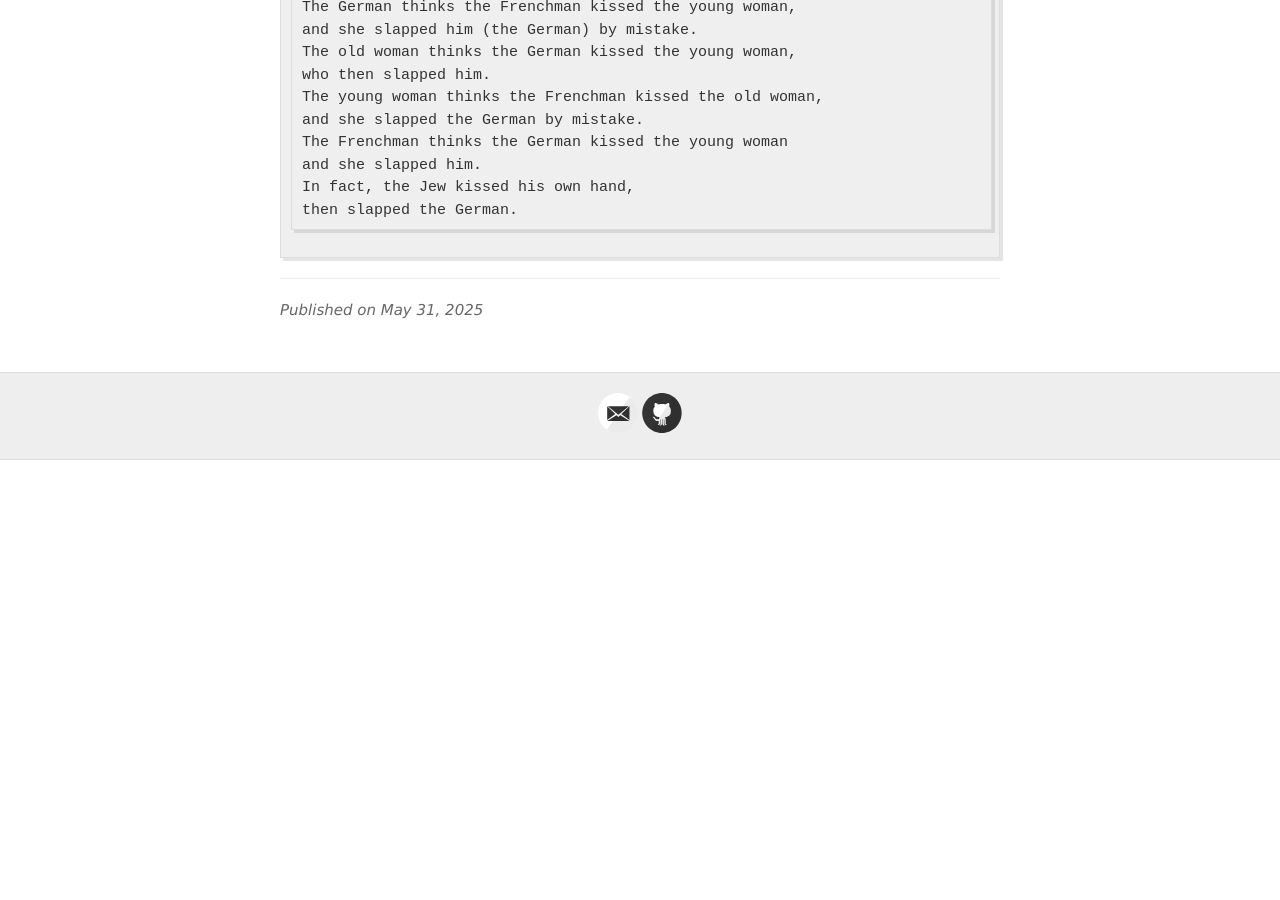
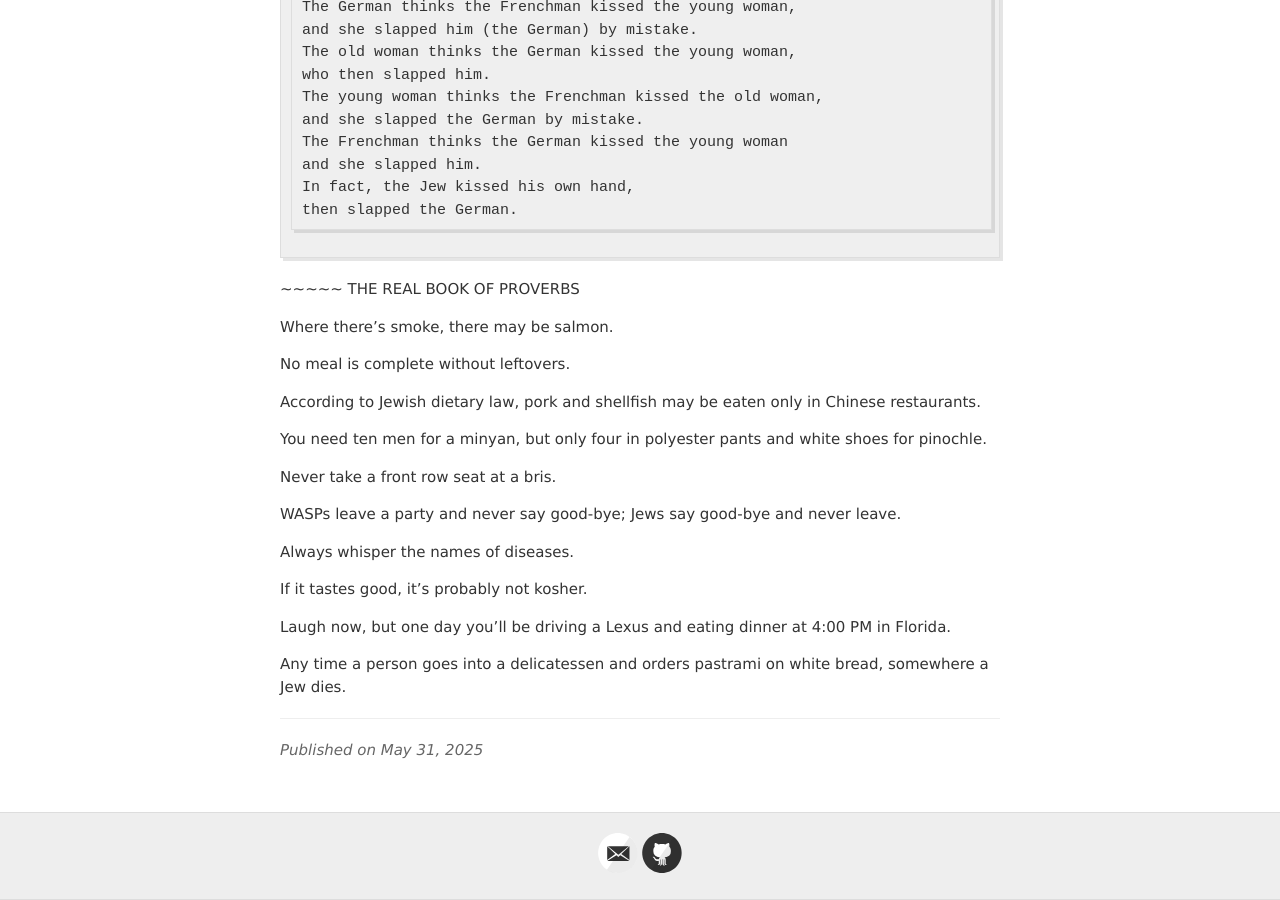
Before and after one commit to jvmallow/jvmallow.github.io, a Jekyll site: the page built from _posts/2025-05-31-Jewish_Humor.md, in a window 1280 px wide and 900 px high, scrolled down 9718 px. Built offline with Jekyll 4.4.1, drawn with Linux system fonts in a browser that asks for light colours; a script that is not in the unit is left out; before the commit the page ends 10178 px from its top, so only the background shows below that.

Commit message:
Update 2025-05-31-Jewish_Humor.md

```diff
--- a/_posts/2025-05-31-Jewish_Humor.md
+++ b/_posts/2025-05-31-Jewish_Humor.md
@@ -386,3 +386,26 @@ and she slapped him.
 In fact, the Jew kissed his own hand,
 then slapped the German.
 ~~~~~
+
+~~~~~
+THE REAL BOOK OF PROVERBS
+
+Where there’s smoke, there may be salmon.
+
+No meal is complete without leftovers.
+
+According to Jewish dietary law, pork and shellfish may be eaten only in Chinese restaurants.
+
+You need ten men for a minyan, but only four in polyester pants and white shoes for pinochle.
+
+Never take a front row seat at a bris.
+
+WASPs leave a party and never say good-bye; Jews say good-bye and never leave.
+
+Always whisper the names of diseases.
+
+If it tastes good, it’s probably not kosher.
+
+Laugh now, but one day you’ll be driving a Lexus and eating dinner at 4:00 PM in Florida.
+
+Any time a person goes into a delicatessen and orders pastrami on white bread, somewhere a Jew dies.
```
